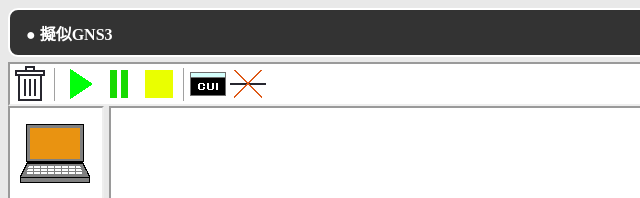
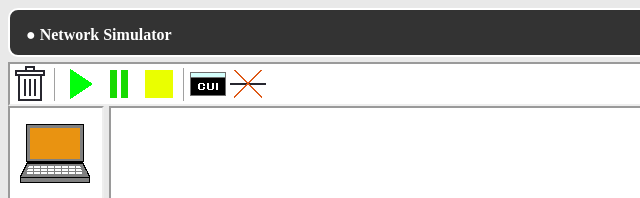
Before and after one commit to FlaboNet/FjmtNS, a plain HTML site: page index.html in a window 1280 px wide. Shown: the top 198 px of the page, 0-640 px from the left. Drawn offline with nearby package versions, Linux system fonts and the light colour scheme.

Commit message:
少し変更

```diff
--- a/index.html
+++ b/index.html
@@ -1,7 +1,7 @@
 <!doctype html>
 <html lang="ja">
   <head>
-    <title>擬似GNS3</title>
+    <title>Network Simulator</title>
     <meta charset="utf-8">
     <link rel="shortcut icon" href="img/icon.ico" type="image/x-icon">
     <link href="css/style.css" rel="stylesheet" type="text/css" media="all">
@@ -22,7 +22,7 @@
 
   <body>
     <header>
-      <h1>　● 擬似GNS3</h1>
+      <h1>　● Network Simulator</h1>
     </header>
 
     <!--######## ナビゲーションボックス ########-->
```
